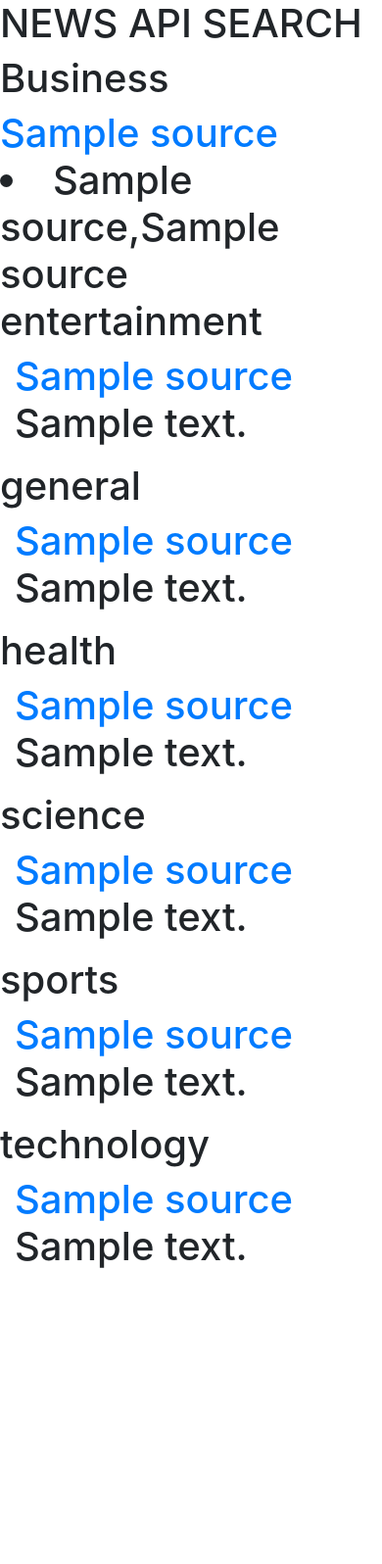
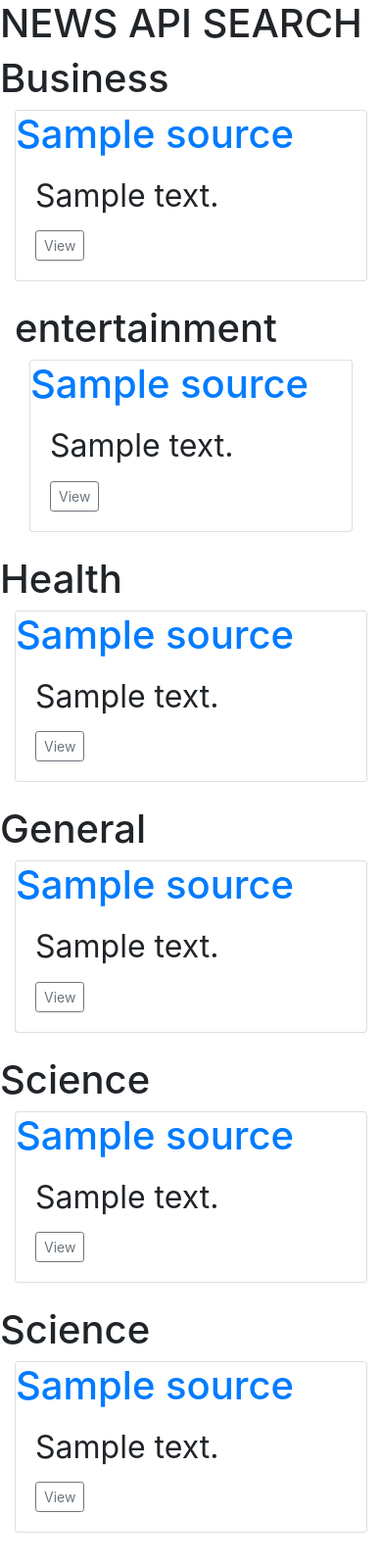
Before and after one commit to lucasLB7/The_news_app, a Python web app: template app/templates/index.html in a window 390 px wide. Shown: the part 56-1652 px from the top of the page at 98% size. Before the commit the page ends 1350 px from the top, so only its background shows below. Run offline with Jinja, Linux system fonts and the light colour scheme; the template is opened without the code that fills it: most values are stand-ins (such as "Sample title", 1, 10 or a date in 2020); some libraries are stand-ins or nearby versions.

Commit message:
bootstraping underway (bootstrapping as in adding bootstrap) lots of minor changes to be made will see how it goes..

```diff
--- a/app/templates/base.html
+++ b/app/templates/base.html
@@ -6,6 +6,38 @@
         <title> NEWS APP, WELCOME </title>
     </head>
     <body>
+            <header>
+                <div class="collapse bg-dark" id="navbarHeader">
+                  <div class="container">
+                    <div class="row">
+                      <div class="col-sm-8 col-md-7 py-4">
+                        <h4 class="text-white">NEWS APP</h4>
+                        <p class="text-muted">Add some information about the album below, the author, or any other background context. Make it a few sentences long so folks can pick up some informative tidbits. Then, link them off to some social networking sites or contact information.</p>
+                      </div>
+                      <div class="col-sm-4 offset-md-1 py-4">
+                        <h4 class="text-white">Contact</h4>
+                        <ul class="list-unstyled">
+                          <li><a href="#" class="text-white">Follow on Twitter</a></li>
+                          <li><a href="#" class="text-white">Like on Facebook</a></li>
+                          <li><a href="#" class="text-white">Email me</a></li>
+                        </ul>
+                      </div>
+                    </div>
+                  </div>
+                </div>
+                <div class="navbar navbar-dark bg-dark box-shadow">
+                  <div class="container d-flex justify-content-between">
+                    <a href="#" class="navbar-brand d-flex align-items-center">
+                      <svg xmlns="http://www.w3.org/2000/svg" width="20" height="20" viewBox="0 0 24 24" fill="none" stroke="currentColor" stroke-width="2" stroke-linecap="round" stroke-linejoin="round" class="mr-2"><path d="M23 19a2 2 0 0 1-2 2H3a2 2 0 0 1-2-2V8a2 2 0 0 1 2-2h4l2-3h6l2 3h4a2 2 0 0 1 2 2z"></path><circle cx="12" cy="13" r="4"></circle></svg>
+                      <strong>Album</strong>
+                    </a>
+                    <button class="navbar-toggler" type="button" data-toggle="collapse" data-target="#navbarHeader" aria-controls="navbarHeader" aria-expanded="false" aria-label="Toggle navigation">
+                      <span class="navbar-toggler-icon"></span>
+                    </button>
+                  </div>
+                </div>
+              </header>
+
         <!-- Content block -->
 
         {% block content %}
--- a/app/templates/index.html
+++ b/app/templates/index.html
@@ -5,52 +5,134 @@
 {% block content %}
 
 
-    <header>
-        <div class="collapse bg-dark" id="navbarHeader">
-          <div class="container">
-            <div class="row">
-              <div class="col-sm-8 col-md-7 py-4">
-                <h4 class="text-white">NEWS APP</h4>
-                <p class="text-muted">Add some information about the album below, the author, or any other background context. Make it a few sentences long so folks can pick up some informative tidbits. Then, link them off to some social networking sites or contact information.</p>
-              </div>
-              <div class="col-sm-4 offset-md-1 py-4">
-                <h4 class="text-white">Contact</h4>
-                <ul class="list-unstyled">
-                  <li><a href="#" class="text-white">Follow on Twitter</a></li>
-                  <li><a href="#" class="text-white">Like on Facebook</a></li>
-                  <li><a href="#" class="text-white">Email me</a></li>
-                </ul>
-              </div>
+<h1>NEWS API SEARCH<h1>
+
+<div class="row">
+
+
+  <div class="col md-6">
+  <h1>Business</h1>
+  {% for source in business %}
+  <div class="col-md-6">
+  <div class="card mb-4 box-shadow">
+      <a href="/articles/{{source.id}}">{{source.name}}</a>
+    <div class="card-body">
+      <p class="card-text small"> {{source.description}}</p>
+      <div class="d-flex justify-content-between align-items-center">
+        <div class="btn-group">
+          <button type="button" class="btn btn-sm btn-outline-secondary">View</button>
+        </div>
+      </div>
+    </div>
+  </div>
+  </div>
+  {% endfor %}
+
+
+
+<div class="col md-6">
+  <h1>entertainment</h1>
+  {% for source in entertainment %}
+  <div class="col-md-6">
+    <div class="card mb-4 box-shadow">
+        <a href="/articles/{{source.id}}">{{source.name}}</a>
+      <div class="card-body">
+        <p class="card-text small"> {{source.description}}</p>
+        <div class="d-flex justify-content-between align-items-center">
+          <div class="btn-group">
+            <button type="button" class="btn btn-sm btn-outline-secondary">View</button>
+          </div>
+        </div>
+      </div>
+    </div>
+  </div>
+  {% endfor %}
+</div>
+
+
+  </div>
+
+
+  <div class="col md-6">
+  <h1>Health</h1>
+  {% for source in health %}
+  <div class="col-md-4">
+      <div class="card mb-4 box-shadow">
+          <a href="/articles/{{source.id}}">{{source.name}}</a>
+        <div class="card-body">
+          <p class="card-text small"> {{source.description}}</p>
+          <div class="d-flex justify-content-between align-items-center">
+            <div class="btn-group">
+              <button type="button" class="btn btn-sm btn-outline-secondary">View</button>
             </div>
           </div>
         </div>
-        <div class="navbar navbar-dark bg-dark box-shadow">
-          <div class="container d-flex justify-content-between">
-            <a href="#" class="navbar-brand d-flex align-items-center">
-              <svg xmlns="http://www.w3.org/2000/svg" width="20" height="20" viewBox="0 0 24 24" fill="none" stroke="currentColor" stroke-width="2" stroke-linecap="round" stroke-linejoin="round" class="mr-2"><path d="M23 19a2 2 0 0 1-2 2H3a2 2 0 0 1-2-2V8a2 2 0 0 1 2-2h4l2-3h6l2 3h4a2 2 0 0 1 2 2z"></path><circle cx="12" cy="13" r="4"></circle></svg>
-              <strong>Album</strong>
-            </a>
-            <button class="navbar-toggler" type="button" data-toggle="collapse" data-target="#navbarHeader" aria-controls="navbarHeader" aria-expanded="false" aria-label="Toggle navigation">
-              <span class="navbar-toggler-icon"></span>
-            </button>
-          </div>
+      </div>
+    </div>
+    {% endfor %}
+
+
+  <h1>General</h1>
+  {% for source in general %}
+  <div class="col-md-4">
+  <div class="card mb-4 box-shadow">
+    <a href="/articles/{{source.id}}">{{source.name}}</a>
+  <div class="card-body">
+    <p class="card-text small"> {{source.description}}</p>
+    <div class="d-flex justify-content-between align-items-center">
+      <div class="btn-group">
+        <button type="button" class="btn btn-sm btn-outline-secondary">View</button>
+      </div>
+    </div>
+  </div>
+  </div>
+  </div>
+  {% endfor %}
+
+  <h1>Science</h1>
+  {% for source in science %}
+  <div class="col-md-4">
+  <div class="card mb-4 box-shadow">
+      <a href="/articles/{{source.id}}">{{source.name}}</a>
+    <div class="card-body">
+      <p class="card-text small"> {{source.description}}</p>
+      <div class="d-flex justify-content-between align-items-center">
+        <div class="btn-group">
+          <button type="button" class="btn btn-sm btn-outline-secondary">View</button>
         </div>
-      </header>
+      </div>
+    </div>
+  </div>
+  </div>
+  {% endfor %}
+
+
+  <h1>Science</h1>
+  {% for source in science %}
+  <div class="col-md-4">
+  <div class="card mb-4 box-shadow">
+      <a href="/articles/{{source.id}}">{{source.name}}</a>
+    <div class="card-body">
+      <p class="card-text small"> {{source.description}}</p>
+      <div class="d-flex justify-content-between align-items-center">
+        <div class="btn-group">
+          <button type="button" class="btn btn-sm btn-outline-secondary">View</button>
+        </div>
+      </div>
+    </div>
+  </div>
+  </div>
+  {% endfor %}
 
 
 
-        <h1>NEWS API SEARCH<h1>
 
-      <div class="business">
-        <h1>Business</h1>
-        {% for source in business %}
+{% endblock %}
 
-          <a href="/articles/{{source.id}}">{{source.name}}</a>
-          {{macro.news_display(business)}}
-        {% endfor %}
-        </ul>
-      </div>
-      <div class="entertainment">
+
+
+
+      <!-- <div class="entertainment">
         <h1>entertainment</h1>
           {% for source in entertainment %}
           <div class="col-md-4">
@@ -108,5 +190,4 @@
       </div>
     </div>
       </div>
-
-{% endblock %}
+ -->
--- a/app/templates/macros.html
+++ b/app/templates/macros.html
@@ -1,7 +1,9 @@
 {% macro news_display(news_result_list) %}
 
     {% for news in news_result_list %}
-        <li>{{news.name}},{{news.title}}</li>
+        <li>{{news.name}}</li>
+        <li>{{news.url}}</li>
+        <li>{{news.title}}</li>
     {% endfor %}
 
 {% endmacro %}
```
